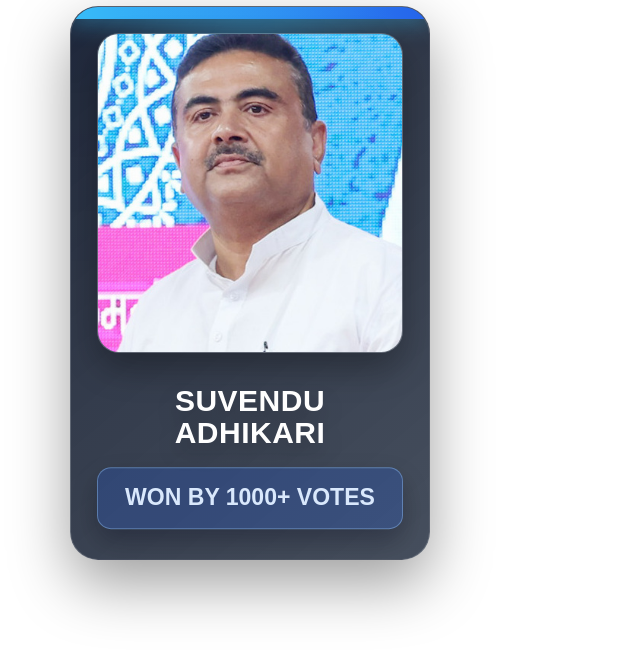
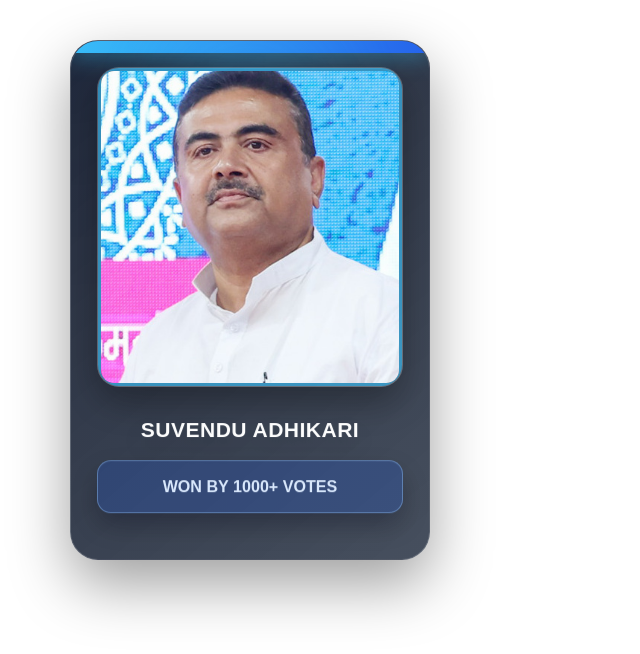
Before and after one commit to vimlesh1975/election2026, a Next.js app: page /winner-template in a window 1280 px wide. Shown: the top 654 px of the page, without its empty margins (0-640 px from the left). Built offline with nearby package versions, Linux system fonts and the light colour scheme; no server answers.

Commit message:
animation in photo

```diff
--- a/src/app/globals.css
+++ b/src/app/globals.css
@@ -69,6 +69,15 @@ body {
   opacity: 1;
   transform: translateX(0) scale(1);
 }
+
+.winner-photo-wrapper.is-playing .winner-photo-card {
+  animation: winnerCardLoop 5.4s ease-in-out infinite;
+}
+
+.winner-photo-wrapper.is-playing .winner-photo-card-glow {
+  animation: winnerGlowLoop 4.8s ease-in-out infinite;
+}
+
 
 .winner-photo-card {
   width: 360px;
@@ -146,6 +155,37 @@ body {
 
 .winner-photo-image {
   object-fit: cover;
+  border: 3px solid rgba(56, 189, 248, 0.65);
+  border-radius: 16px;
+  box-shadow:
+    0 12px 28px rgba(0,0,0,0.35),
+    0 0 20px rgba(56, 189, 248, 0.2);
+}
+
+.winner-photo-wrapper.is-playing .winner-photo-image {
+  animation: none;
+}
+
+.winner-photo-wrapper.is-playing .winner-photo-result {
+  animation: winnerInfoWave 3.8s ease-in-out infinite;
+}
+
+.winner-photo-wrapper.is-playing .winner-photo-result::after {
+  content: '';
+  position: absolute;
+  top: 0;
+  bottom: 0;
+  left: -45%;
+  width: 42%;
+  background: linear-gradient(
+    90deg,
+    rgba(255,255,255,0),
+    rgba(255,255,255,0.28),
+    rgba(255,255,255,0)
+  );
+  transform: skewX(-18deg);
+  animation: winnerInfoTextSweep 2.9s linear infinite;
+  pointer-events: none;
 }
 
 .winner-photo-copy {
@@ -171,7 +211,7 @@ body {
 
 .winner-photo-name {
   width: 100%;
-  font-size: 30px;
+  font-size: 21px;
   line-height: 1.08;
   font-weight: 900;
   text-transform: uppercase;
@@ -194,12 +234,14 @@ body {
   max-width: 100%;
   box-sizing: border-box;
   justify-content: center;
+  position: relative;
+  overflow: hidden;
   padding: 16px 24px;
   border-radius: 14px;
   background: rgba(37, 99, 235, 0.24);
   border: 1px solid rgba(147, 197, 253, 0.42);
   color: #dbeafe;
-  font-size: clamp(22px, 1.8vw, 34px);
+  font-size: clamp(15px, 1.26vw, 24px);
   line-height: 1.2;
   font-weight: 800;
   text-transform: uppercase;
@@ -248,6 +290,67 @@ body {
   to {
     transform: translateY(0);
     opacity: 1;
+  }
+}
+
+@keyframes winnerCardLoop {
+  0%,
+  100% {
+    transform: translateY(0) scale(1);
+    box-shadow:
+      0 24px 60px rgba(0,0,0,0.38),
+      inset 0 1px 0 rgba(255,255,255,0.12);
+  }
+
+  50% {
+    transform: translateY(-6px) scale(1.01);
+    box-shadow:
+      0 30px 72px rgba(0,0,0,0.44),
+      0 0 30px rgba(56, 189, 248, 0.16),
+      inset 0 1px 0 rgba(255,255,255,0.14);
+  }
+}
+
+@keyframes winnerGlowLoop {
+  0%,
+  100% {
+    opacity: 0.6;
+    transform: translateX(-50%) scale(1);
+  }
+
+  50% {
+    opacity: 1;
+    transform: translateX(-50%) scale(1.08);
+  }
+}
+
+@keyframes winnerInfoWave {
+  0%,
+  100% {
+    transform: translateY(0) scale(1);
+    box-shadow:
+      0 12px 28px rgba(2, 6, 23, 0.3),
+      0 0 14px rgba(56, 189, 248, 0.18);
+    filter: brightness(1);
+  }
+
+  50% {
+    transform: translateY(-3px) scale(1.02);
+    box-shadow:
+      0 16px 36px rgba(2, 6, 23, 0.34),
+      0 0 24px rgba(56, 189, 248, 0.35),
+      0 0 44px rgba(37, 99, 235, 0.22);
+    filter: brightness(1.08);
+  }
+}
+
+@keyframes winnerInfoTextSweep {
+  0% {
+    left: -50%;
+  }
+
+  100% {
+    left: 140%;
   }
 }
 
--- a/src/app/page.js
+++ b/src/app/page.js
@@ -398,6 +398,7 @@ export default function Dashboard() {
                   alt={winnerPhotoName || 'Winner preview'}
                   width={140}
                   height={140}
+                  loading="eager"
                   style={{ width: '100%', height: '100%', objectFit: 'cover', borderRadius: '12px' }}
                 />
               </div>
--- a/src/components/WinnerPhotoCard.js
+++ b/src/components/WinnerPhotoCard.js
@@ -106,6 +106,7 @@ export default function WinnerPhotoCard({
               alt={currentSlide.displayName}
               fill
               sizes="480px"
+              loading="eager"
               className="winner-photo-image"
             />
           </div>
```
